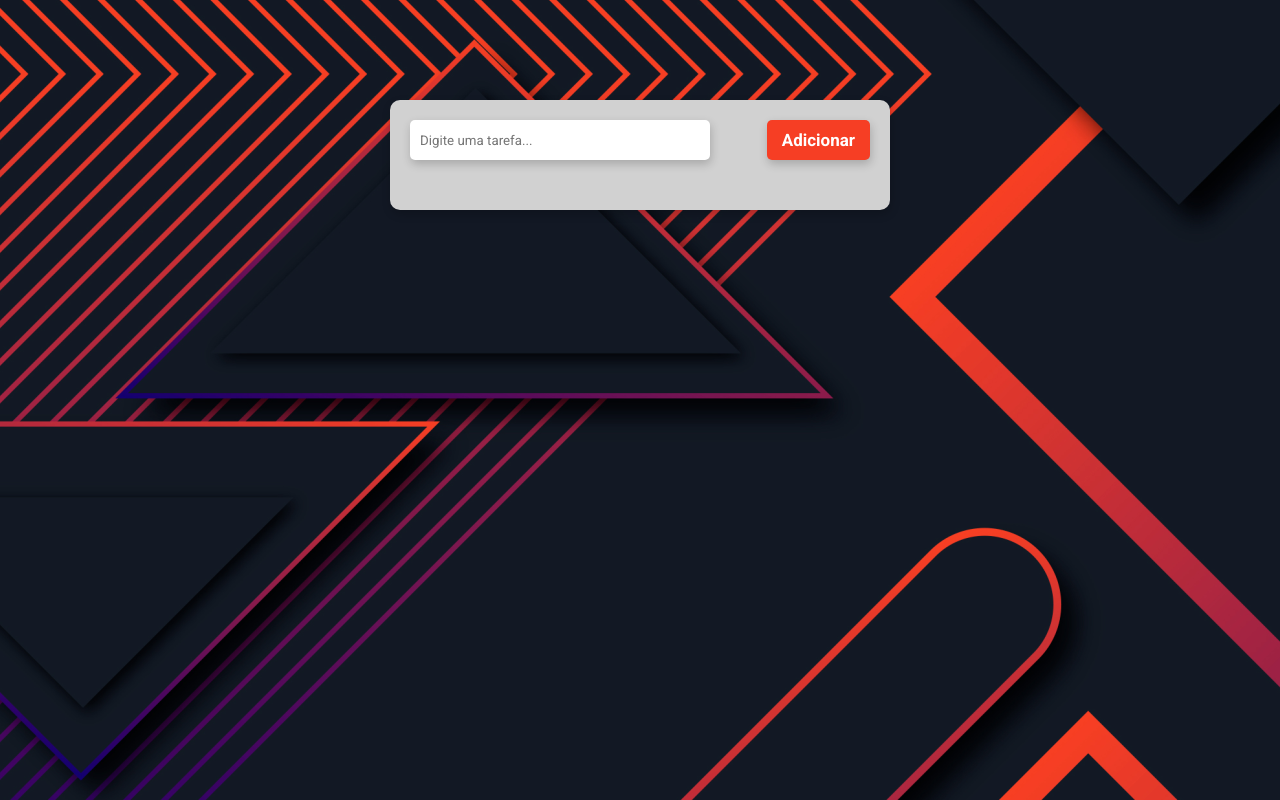
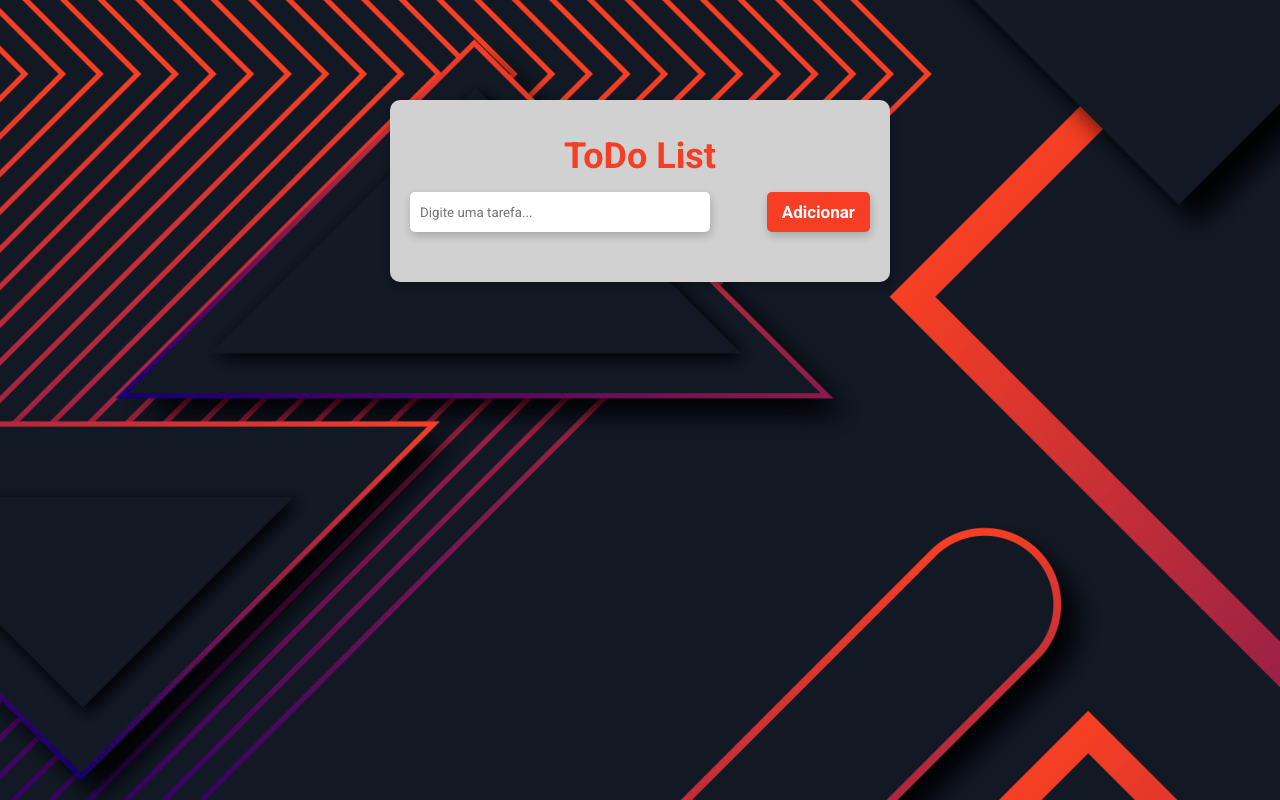
Before and after one commit to valenteluan/ToDo-List, a plain HTML site: page index.html in a window 1280 px wide. Drawn offline with Linux system fonts and the light colour scheme.

Commit message:
Titulo - Todo List

```diff
--- a/index.html
+++ b/index.html
@@ -9,12 +9,16 @@
 </head>
 <body>
     <div class="container">
+        <center>
+            <strong>
+                <p class="titulo">ToDo List</p>
+            </strong>
+        </center>
         <input class="input-task" placeholder="Digite uma tarefa...">
+
         <button class="button-add-task">Adicionar</button>
 
-        <ul class="list-tasks">
-
-        </ul>
+        <ul class="list-tasks"></ul>
     </div>
 </body>
 <script src="scripts.js"></script>
--- a/style.css
+++ b/style.css
@@ -84,3 +84,9 @@ img {
     background-color: #F63E24;
     text-decoration: line-through;
 }
+
+.titulo {
+    padding: 15px;
+    font-size: 36px;
+    color: #F63E24;
+}
```
